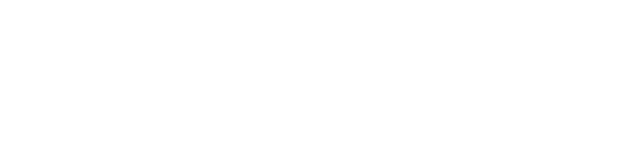
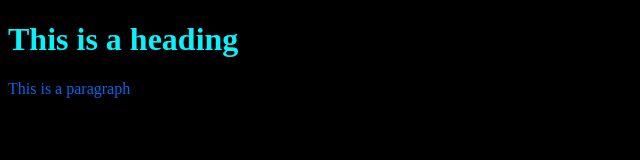
Before and after one commit to JaxonKnight28/JaxonKnight28.github.io, a plain HTML site: page index.html in a window 1280 px wide. Shown: the whole page, without its empty margins (0-640 px from the left). Drawn offline with Linux system fonts and the light colour scheme.

Commit message:
Made some changes under the develop branch

```diff
--- a/index.html
+++ b/index.html
@@ -4,9 +4,11 @@
     <meta charset="UTF-8">
     <meta http-equiv="X-UA-Compatible" content="IE=edge">
     <meta name="viewport" content="width=device-width, initial-scale=1.0">
+    <link rel="stylesheet" href="styles.css">
     <title>Document</title>
 </head>
 <body>
-
+    <h1>This is a heading</h1>
+    <p>This is a paragraph</p>
 </body>
 </html>
--- a/styles.css
+++ b/styles.css
@@ -0,0 +1,9 @@
+p {
+    color:rgb(0, 103, 238)
+}
+h1 {
+    color: rgb(6, 243, 252);
+}
+body {
+    background-color: black;
+}
```
